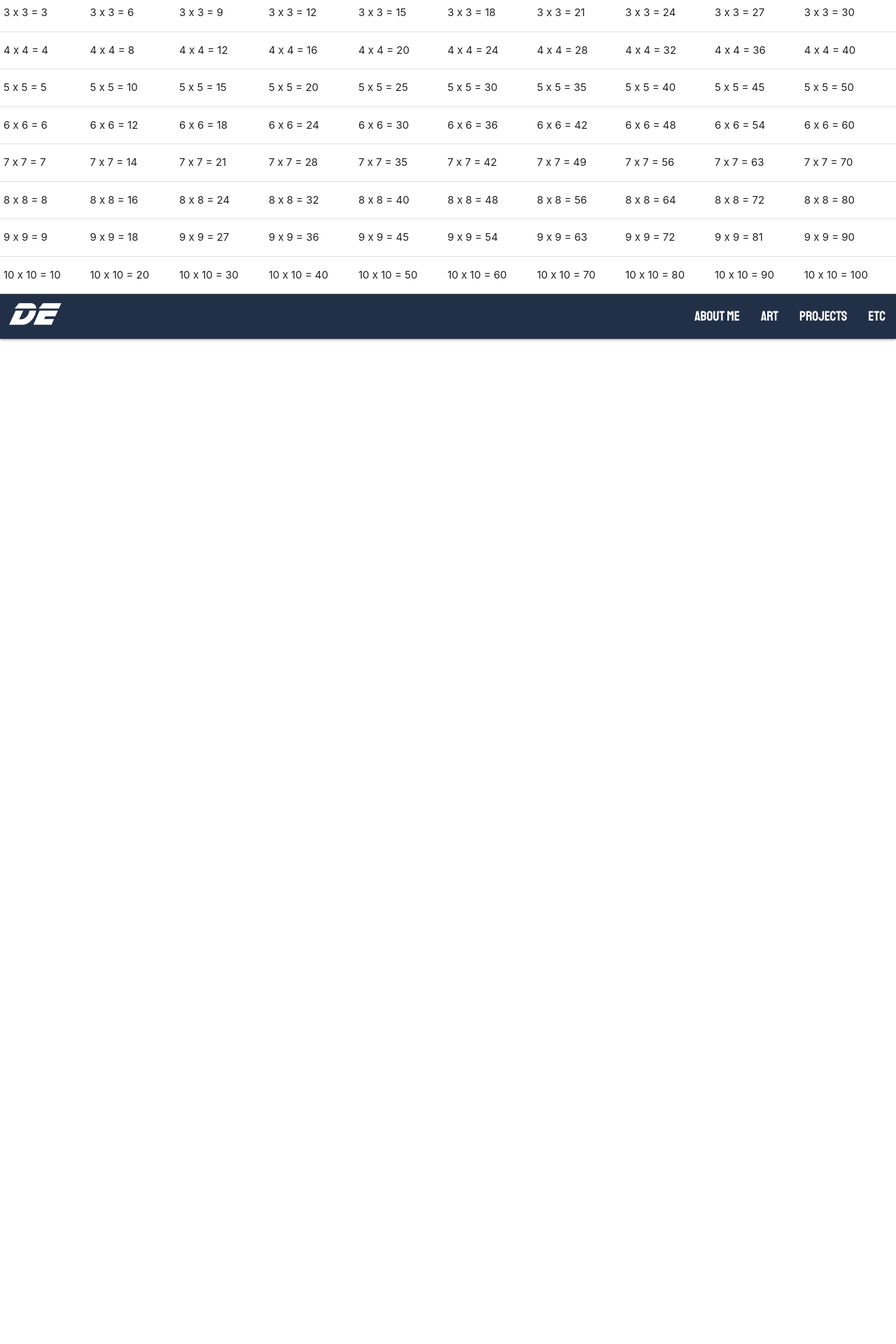
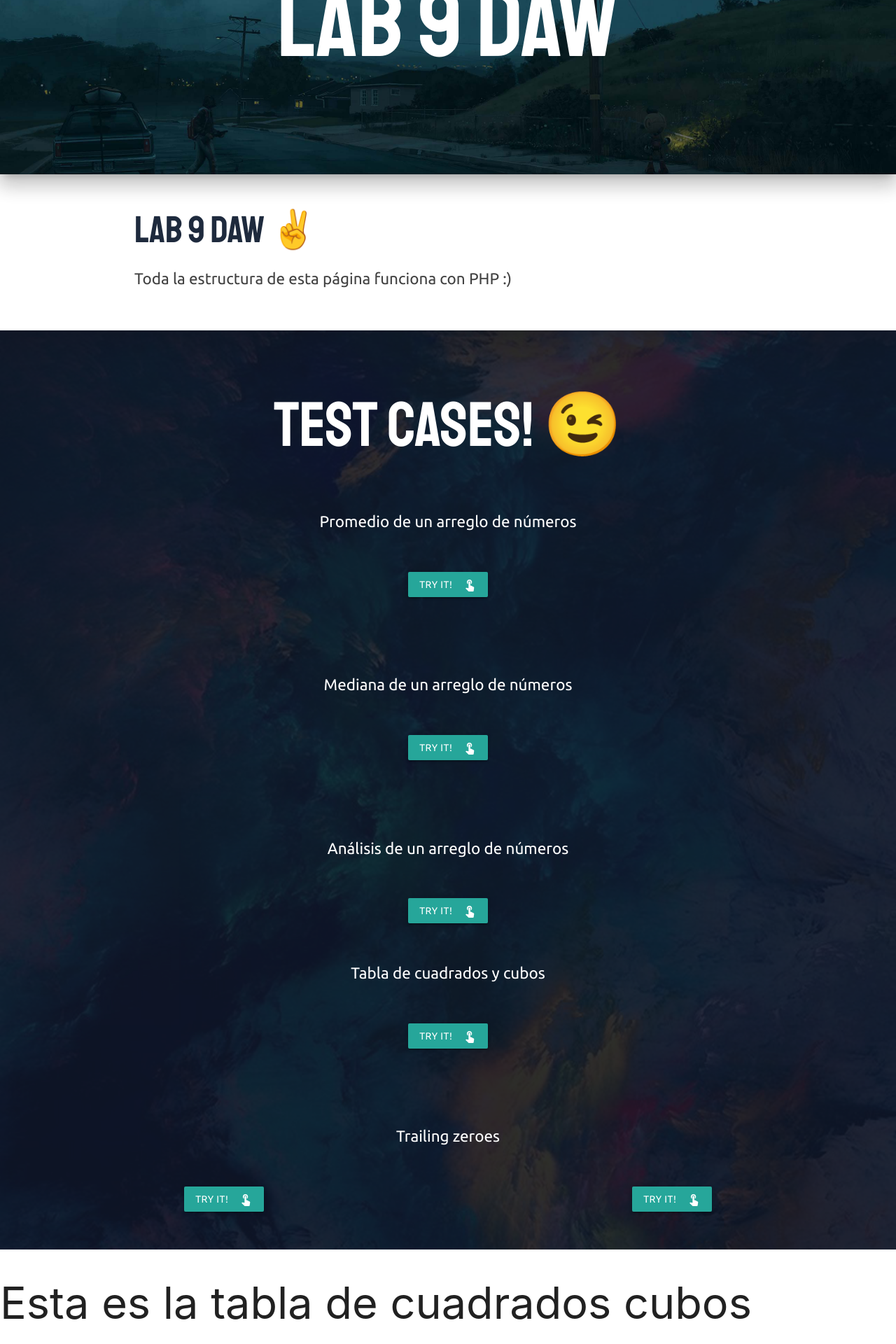
Before and after one commit to DanElias/DAW-BD, a PHP site: page / in a window 1280 px wide. Shown: the part 315-2235 px from the top of the page at 70% size. Before the commit the page ends 802 px from the top, so only its background shows below. Run offline with PHP 8.4, Linux system fonts and the light colour scheme; some libraries are stand-ins or nearby versions.

Commit message:
Añadir avance del lab9

```diff
--- a/Lab9_A01208905/partials/_footer.html
+++ b/Lab9_A01208905/partials/_footer.html
@@ -60,8 +60,6 @@
         </div>
 
         <div class="section white z-depth-5">
-
-
             <div class="row container">
                 <h2 class="header my_heading_text">Bienvenido ✌</h2>
                 <p class="grey-text text-darken-3 lighten-2 my_normal_text">Mi nombre es Daniel pero mis amigos me llaman Dani o Dan. Tengo 20 años. Me considero una persona muy pacífica, amigable y que siempre está dispuesta a ayudar a quien lo necesite. Me gusta ponerme retos y superarme a mi mismo día con día. En está página podrás conocer más sobre mí. </p>
@@ -132,9 +130,6 @@
                     <a class="carousel-item hoverable" href="#five!"><img src="images/art6.png"></a>
                     <a class="carousel-item hoverable" href="#five!"><img src="images/art7.png"></a>
                 </div>
-
-
-
             </div>
             <div class="parallax"><img src="images/si4.jpg" width="100%" ></div>
         </div>
--- /dev/null
+++ b/PHPTest/html_structures.php
@@ -0,0 +1,174 @@
+<?php
+
+    //Con esta función mando llamar al header
+    function _header() {
+        include("partials/_header.html");
+    }
+
+    //Con esta función puedo crear todos los contenedores parallax que yo quiera solo llamando a la función y mandándole el url de la imagen, que comunmente estaran en /partials/images/
+    function _parallax($image_url){
+        $parallax_container=
+        '<div class="parallax-container z-depth-4">
+            <header id="home_header">
+            <section>
+                <h3 class="my_header_text">Lab 9 DAW</h3>
+            </section>
+            </header>
+            <div class="parallax ">';
+
+          $parallax_container.='<img src="'.$image_url.'"width="100%" >
+            </div>
+        </div>';
+        echo $parallax_container;
+    }
+
+    //Con esta función creo una sección en blanco simple con un título y descripción
+    function _simple_white_section($title, $description){
+        $white_section=
+        '<div class="section white z-depth-5">
+            <div class="row container">
+                <h2 class="header my_heading_text">'.$title.'</h2>
+                <p class="grey-text text-darken-3 lighten-2 my_normal_text">'.$description.'</p>
+            </div>
+        </div>';
+
+        echo $white_section;
+    }
+
+    //Con esta función se crea una sección parallax pero con 3 columnas disponbles para información encima de la foto de fondo para un desplegado de información atractivo
+    function _parallax_three_columns(){
+        $parallax_3cols=
+        '
+        <div class="parallax-container my_parallax_container" id="about">
+            <div class="my_table">
+                <br><br>
+                <div class="row">
+                    <div class="col s12 my_table_title hoverable">Ejercicio! 😉</div>
+                </div>
+                <br>
+                 <div class="row">
+                    <div class="col s4">
+                        Esta es la columna 1
+                    </div>
+
+                    <div class="col s4">
+                        Esta es la columna 2
+                    </div>
+
+                    <div class="col s4">
+                        Esta es la columna 3
+                    </div>
+                </div><br><br>
+            </div>
+            <div class="parallax"><img src="partials/images/si1.jpg" width="100%" ></div>
+        </div>
+        ';
+
+        echo $parallax_3cols;
+    }
+
+    function _lab9cases(){
+        $parallax_3cols=
+        '
+        <div class="parallax-container my_parallax_container" id="about">
+            <div class="my_table">
+                <br><br>
+                <div class="row">
+                    <div class="col s12 my_table_title hoverable">Test Cases! 😉</div>
+                </div>
+                <br>
+
+                <div class="row">
+                    <div class="col s12">
+                        Promedio de un arreglo de números
+                    </div>
+                </div><br>
+                 <div class="row">
+                    <div class="col s12">
+                        <a class="waves-effect waves-light btn" id="boton_array_average"><i class="material-icons right">touch_app</i>Try it!</a>
+                    </div>
+                </div><br>
+
+                <div class="row">
+                    <div class="col s12" id="array_average">
+
+                    </div>
+                </div><br>
+
+                <div class="row">
+                    <div class="col s12">
+                        Mediana de un arreglo de números
+                    </div>
+                </div><br>
+                <div class="row">
+                    <div class="col s12">
+                        <a class="waves-effect waves-light btn" id="boton_array_median"><i class="material-icons right">touch_app</i>Try it!</a>
+                    </div>
+                </div><br>
+
+                 <div class="row">
+                    <div class="col s12" id="array_median">
+
+                    </div>
+                </div><br>
+
+                <div class="row">
+                    <div class="col s12">
+                        Análisis de un arreglo de números
+                    </div>
+                </div><br>
+                <div class="row">
+                    <div class="col s12">
+                        <a class="waves-effect waves-light btn"><i class="material-icons right">touch_app</i>Try it!</a>
+                    </div>
+                </div><br>
+
+                <div class="row">
+                    <div class="col s12">
+                        Tabla de cuadrados y cubos
+                    </div>
+                </div><br>
+                <div class="row">
+                    <div class="col s12">
+                        <a class="waves-effect waves-light btn" id="boton_cuadrados_cubos"><i class="material-icons right">touch_app</i>Try it!</a>
+                    </div>
+                </div><br>
+
+                <div class="row">
+                    <div class="col s12" id="cuadrados_cubos">
+
+                    </div>
+                </div><br>
+
+                <div class="row">
+                    <div class="col s12">
+                        Trailing zeroes
+                    </div>
+                </div><br>
+                <div class="row">
+                    <div class="col s6">
+                        <a class="waves-effect waves-light btn"><i class="material-icons right">touch_app</i>Try it!</a>
+                    </div>
+                    <div class="col s6">
+                        <a class="waves-effect waves-light btn"><i class="material-icons right">touch_app</i>Try it!</a>
+                    </div>
+                </div><br>
+
+
+            </div>
+            <div class="parallax"><img src="partials/images/bg1.jpg" width="100%" ></div>
+        </div>
+        ';
+
+        echo $parallax_3cols;
+    }
+
+     function _footer() {
+        include("partials/_footer.html");
+    }
+
+    function imprimir_titulo($titulo) {
+        echo "<h1>$titulo</h1>";
+    }
+
+?>
--- a/PHPTest/index.php
+++ b/PHPTest/index.php
@@ -1,15 +1,19 @@
 <?php
 
-    require_once("util.php");
+    require_once("html_structures.php");
+    require_once("logical_functions.php");
 
-    encabezado();
+    _header();
 
-    imprimir_titulo("hola");
+    _parallax("partials/images/si5.jpg");
 
-    echo tabla_multiplicar();
+    _simple_white_section("LAB 9 DAW ✌", "Toda la estructura de esta página funciona con PHP :)");
 
-    //phpinfo();
+    _lab9cases();
 
-    footer();
+    imprimir_titulo("Esta es la tabla de cuadrados cubos");
 
+    _footer();
+
+    //phpinfo();//muestra información de php
 ?>
--- /dev/null
+++ b/PHPTest/logical_functions.php
@@ -0,0 +1,98 @@
+<?php
+
+    //con esta parte de código php recibo requests de la parte del cliente y dependiendo de las acciones que han hecho en el front-end, el back-end envía un mensaje al servidor, el mensaje en este caso es el nombre de la función que se debe de ejecutar en el php dependiendo de los movimientos o clicks que hizo el usuario en el front end.
+    if(isset($_POST['function_name'])){
+        switch ($_POST['function_name']) { // con este switch veo a que funciones llamar
+
+            case 'array_average':
+                echo array_average(array_generator());
+            break;
+
+            case 'array_median':
+                echo array_median(array_generator());
+            break;
+
+            case 'cuadrados_cubos':
+                echo cuadrados_cubos();
+            break;
+
+        }
+    }
+
+    //función que genera la tabla de multiplicar del 1 al 10
+    function tabla_multiplicar() {
+        $tabla = "<table>";
+        for ($i=1; $i <= 10; $i++) {
+            $tabla .= "<tr>";
+            for ($j=1; $j <= 10; $j++) {
+                $tabla .= "<td>$i x $j = " .$i*$j. "</td>";
+            }
+            $tabla .= "</tr>";
+        }
+        $tabla .= "</table>";
+        return $tabla;
+    }
+
+    //función que genera un array de 11 números aleatorios
+    function array_generator(){
+        $generated_array;
+        for($i=0; $i<=10; $i++){
+             $generated_array[$i]=rand(1,20);
+        }
+        return $generated_array;
+    }
+
+     //función que devuelve el promedio de un array
+    function array_average($myarray){
+        $res_table='<table class="my_table">';
+        $array_size=sizeof($myarray);
+        $array_sum=0;
+        $array_average=0;
+        $array_toString=implode(" | ",$myarray);
+        $res_table .= "<tr> <td> Array: $array_toString </td> </tr>";
+        for($i=0; $i<$array_size; $i++){
+             $array_sum=$array_sum+$myarray[$i];
+        }
+        $array_average=$array_sum/$array_size;
+        $res_table .= "<tr> <td> Average: ".$array_average."</td> </tr>";
+        return $res_table;
+    }
+
+    //función que devuelve la mediana de un array
+    function array_median($myarray){
+        $res_table='<table class="my_table">';
+        sort($myarray);
+        $array_size=sizeof($myarray);
+        $array_median=0;
+        $array_toString=implode(" | ",$myarray);
+        $res_table .= "<tr> <td> Array: $array_toString </td> </tr>";
+
+        if($array_size % 2 == 0){
+            $array_median=floor(( ($myarray[floor($array_size/2)]) + ($myarray[ceil($array_size/2)]) )/2);
+        }
+        else{
+             $array_median=$myarray[$array_size/2];
+        }
+
+        $res_table .= "<tr> <td> Median: ".$array_median."</td> </tr>";
+        return $res_table;
+    }
+
+    //Una función que reciba un arreglo de números y muestre la lista de números, y como ítems de una lista html muestre el promedio, la media, y el arreglo ordenado de menor a mayor, y posteriormente de mayor a menor
+    function array_analisis(){
+        $res_table='<table class="my_table">';
+        $myarray=array_generator();
+    }
+
+    // función que genera una tabla de cuadrados y cubos del 1 hasta un número aleatorio mayor igual a 1 y menor igual a 20
+    function cuadrados_cubos(){
+        $tabla_cuadrados_cubos = '<table class="my_table">';
+        $tabla_cuadrados_cubos .= "<tr> <td> Número </td> <td> Cuadrado</td> <td> Cubo</td> </tr>";
+        for($i=1; $i<=rand(1,20); $i++){
+            $tabla_cuadrados_cubos .= "<tr> <td> $i </td> <td>".$i*$i."</td> <td>".$i*$i*$i."</td> </tr>";
+        }
+        $tabla_cuadrados_cubos .= "</table>";
+        return $tabla_cuadrados_cubos;
+    }
+
+?>
--- a/PHPTest/partials/_footer.html
+++ b/PHPTest/partials/_footer.html
@@ -1,3 +1,5 @@
+<!-- El Footer de las páginas-->
+
 <!--JavaScript at end of body for optimized loading-->
 <footer class="page-footer my_footer" id="footer">
           <div class="container">
@@ -22,8 +24,6 @@
           </div>
         </footer>
 
-         <script type="text/javascript" src="https://code.jquery.com/jquery-3.2.1.min.js"></script>
-        <script type="text/javascript" src="partials/js/materialize.js"></script>
-
+        <script type="text/javascript" src="partials/js/myjs.js"></script>
     </body>
 </html>
--- a/PHPTest/partials/_header.html
+++ b/PHPTest/partials/_header.html
@@ -1,3 +1,5 @@
+<!-- Este HTML incluye los links a materialize, su css y js así como las fuentes de google, el jquery y sus inicializaciones-->
+
 <!DOCTYPE html>
 <html>
 
@@ -26,6 +28,14 @@
     <body>
         <script type="text/javascript" src="https://code.jquery.com/jquery-3.2.1.min.js"></script>
         <script type="text/javascript" src="partials/js/materialize.js"></script>
+         <script>
+            $(document).ready(function(){$('.parallax').parallax();}) ;
+            $(document).ready(function(){$('.carousel').carousel();});
+            $('.carousel.carousel-slider').carousel({ullWidth: true,indicators: true});
+            $(document).ready(function(){$('.materialboxed').materialbox();});
+            $(document).ready(function(){$('.tooltipped').tooltip();});
+
+        </script>
 
         <nav>
             <div class="nav-wrapper ">
--- a/PHPTest/styles.php
+++ /dev/null
@@ -1,5 +0,0 @@
-<style>
-<? php
-include 'partials/css/mystyles.css';
-?>
-</style>
--- a/PHPTest/util.php
+++ /dev/null
@@ -1,29 +0,0 @@
-<?php
-
-    function tabla_multiplicar() {
-
-        $tabla = "<table>";
-        for ($i=1; $i <= 10; $i++) {
-            $tabla .= "<tr>";
-            for ($j=1; $j <= 10; $j++) {
-                $tabla .= "<td>$i x $i = ".$i*$j."</td>";
-            }
-            $tabla .= "</tr>";
-        }
-        $tabla .= "</table>";
-        return $tabla;
-    }
-
-    function encabezado() {
-        include("partials/_header.html");
-    }
-
-     function footer() {
-        include("partials/_header.html");
-    }
-
-    function imprimir_titulo($titulo) {
-        echo "<h1>$titulo</h1>";
-    }
-
-?>
```
Also changed, not shown: PHPTest/partials/_parallax.html (added, +11 -0 lines), PHPTest/partials/js/myjs.js (added, +198 -0 lines), PHPTest/partials/images/bg1.jpg (added).
